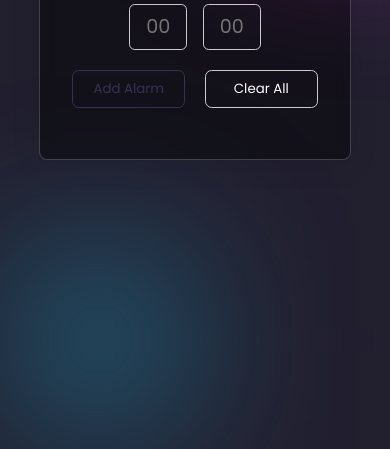
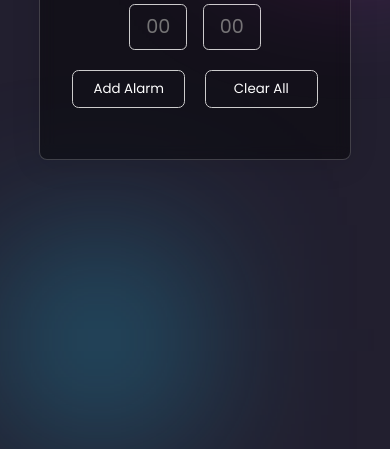
Before and after one commit to dafflaw/alarm-clock, a plain HTML site: page index.html in a window 390 px wide. In both pictures the pointer is over the button "Add Alarm". Shown: the part 395-844 px from the top of the page. Drawn offline with nearby package versions, Linux system fonts and the light colour scheme.

Commit message:
Button bug fixed

```diff
--- a/style.css
+++ b/style.css
@@ -95,7 +95,7 @@ button#set {
   margin: 1.5em auto 0 auto;
   border-radius: 0.5em;
   cursor: pointer;
-  transition: all 0.3s ease;
+  transition: all 0.2s;
 }
 
 button#set:hover {
@@ -211,4 +211,9 @@ button#set:hover {
   body {
     overflow-x: hidden;
   }
+
+  button#set:hover {
+    border: 1px solid #ccc;
+    color: #fff;
+  }
 }
```
